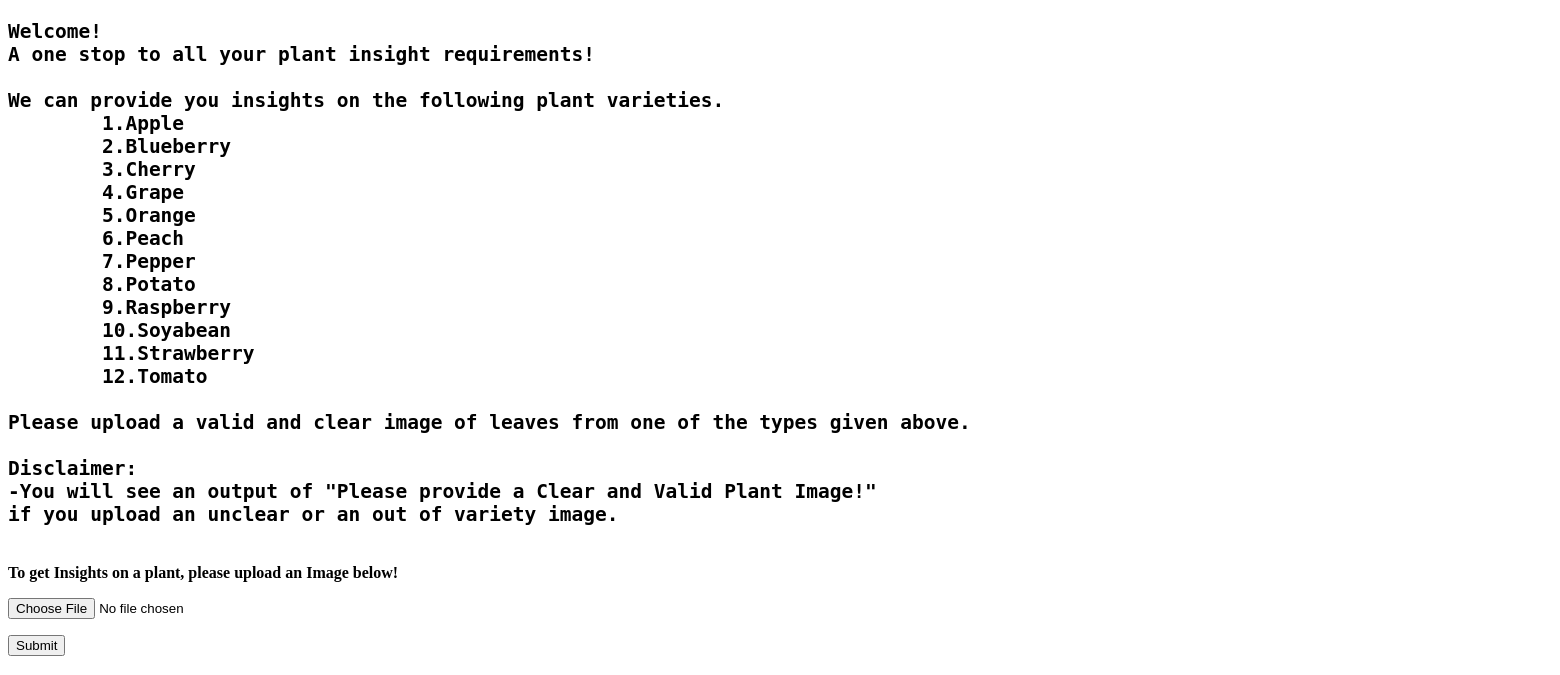
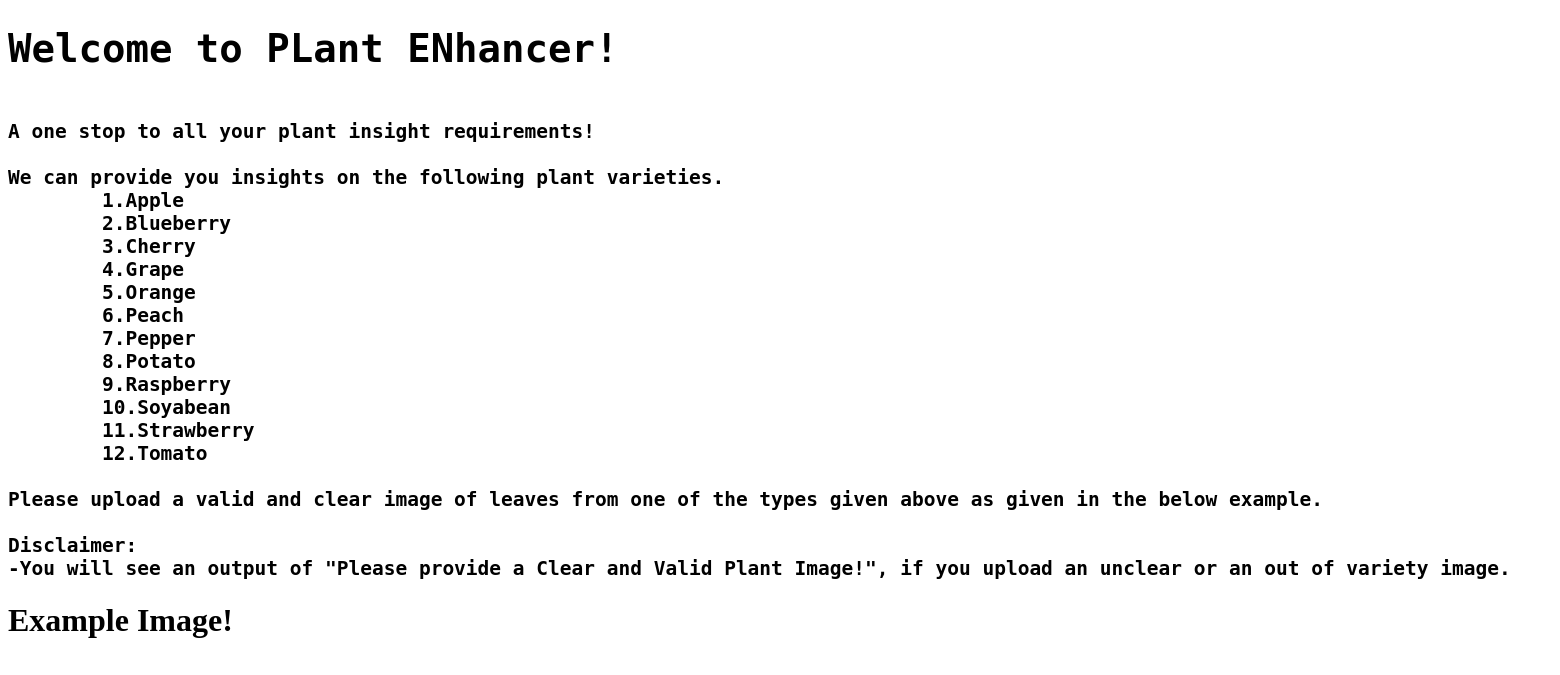
Before and after one commit to VmPraveen/PLEN, a Flask app: page / in a window 1560 px wide. Shown: the top 675 px of the page. Run offline with Flask 2, Linux system fonts and the light colour scheme.

Commit message:
Update upload.html

```diff
--- a/templates/upload.html
+++ b/templates/upload.html
@@ -1,7 +1,7 @@
 <!doctype html>
 <title>PLEN</title>
 <h2><pre>
-Welcome!
+<h1>Welcome to PLant ENhancer!</h1>
 A one stop to all your plant insight requirements!
 
 We can provide you insights on the following plant varieties.
@@ -18,14 +18,18 @@ We can provide you insights on the following plant varieties.
 	11.Strawberry
 	12.Tomato
 
-Please upload a valid and clear image of leaves from one of the types given above.
+Please upload a valid and clear image of leaves from one of the types given above as given in the below example.
 
 Disclaimer:
--You will see an output of "Please provide a Clear and Valid Plant Image!"
-if you upload an unclear or an out of variety image. </pre></h2>
+-You will see an output of "Please provide a Clear and Valid Plant Image!", if you upload an unclear or an out of variety image.
+</pre></h2>
+<h1><strong>Example Image!</strong></h1>
 <br>
-<strong>To get Insights on a plant, please upload an Image below!</strong>
+<div>
+	<img src="{{ url_for('display_image', filename='sample.JPG') }}">
+</div>
 <br>
+<h1><strong>To get Insights on a plant, please upload an Image below!</strong></h1>
 <form method="post" action="/" enctype="multipart/form-data">
     <dl>
 		<p>
@@ -38,7 +42,7 @@ if you upload an unclear or an out of variety image. </pre></h2>
 </form>
 <br>
 {% if filename %}
-	<strong>Derived Insights!</strong>
+	<h1><strong>Derived Insights!</strong></h1>
 	<p>
 		{% with messages = get_flashed_messages() %}
 		{% if messages %}
@@ -55,4 +59,10 @@ if you upload an unclear or an out of variety image. </pre></h2>
 	</div>
 {% endif %}
 <br>
-<p> Thank You for visiting our website! </p>
+<strong>Thank You Note!</strong>
+<pre>
+We will be constantly updating this website.
+In case of any inconvenience caused, we regret for that.
+We are destined to make this website really useful to our farmers!
+Please contact at <a href="mailto:karthikayanmailsamy@gmail.com">karthikayanmailsamy@gmail.com</a> for any queries or suggestions on improving this website!
+Thank You for supporting us by visiting our website!</pre>
```
